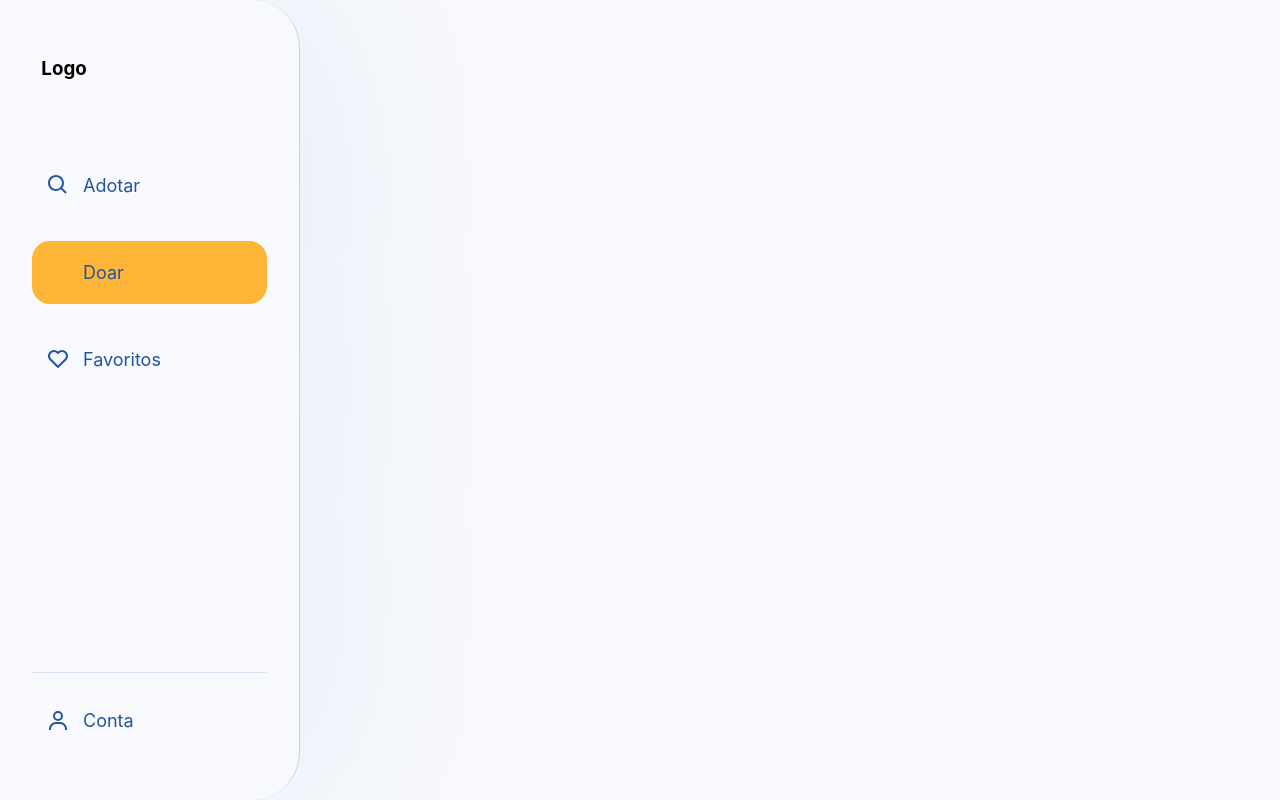
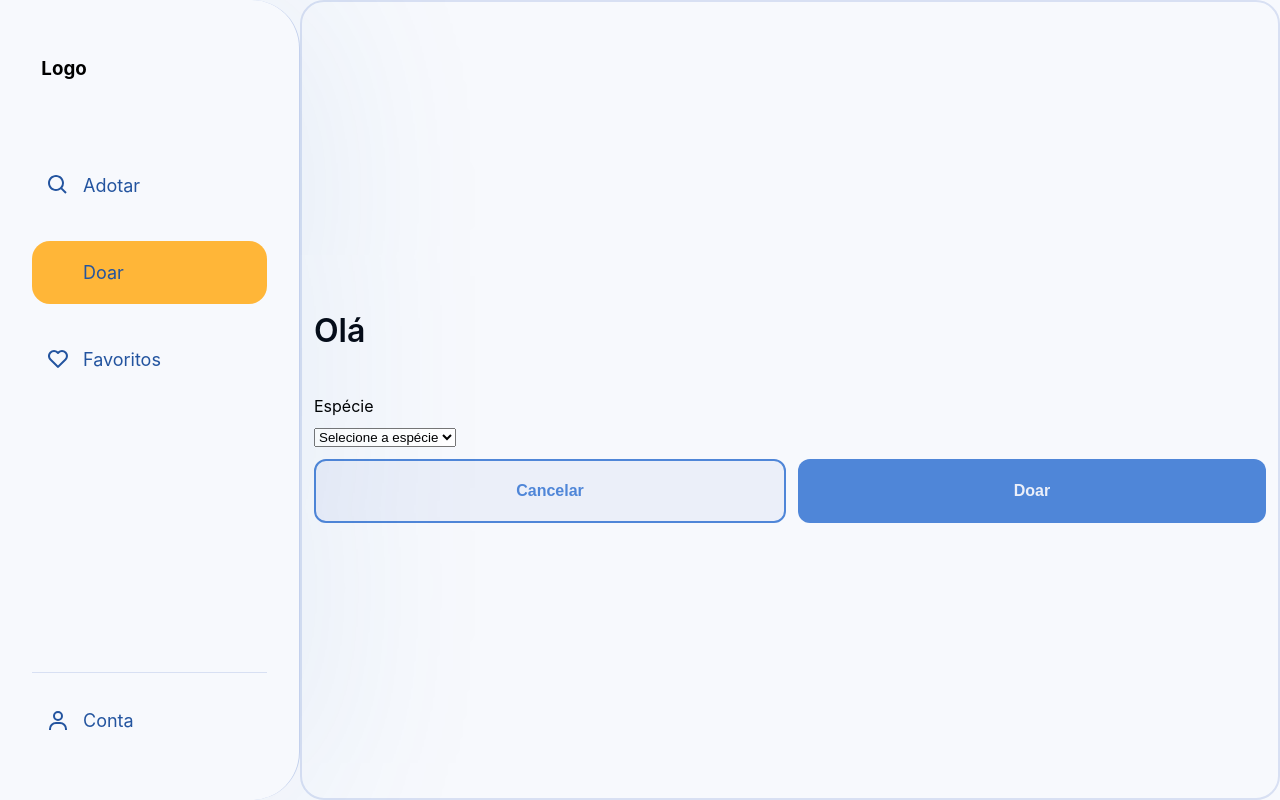
Before and after one commit to PW2-AdotaPet/Frontend_typescript, a React (Create React App) app: page /doar in a window 1280 px wide. Built offline with nearby package versions, Linux system fonts and the light colour scheme; some icons are missing; the HTML template or start-up script is replaced by a standard one.

Commit message:
Criando select para formulário de doação de pet

```diff
--- a/src/Components/Form/Input/index.tsx
+++ b/src/Components/Forms/Input/index.tsx
@@ -1,12 +1,12 @@
 import Style from "./style.module.css";
 
-function Input({ name, value, Icon }: any) {
+function Input({ name, type, status, value, placeholder, Icon }: any) {
   return (
     <div className={Style.container}>
       <label className={Style.label} htmlFor={name}>{name}</label>
       <div className={Style.input}>
         <Icon size={24} />
-        <input type="text" disabled={true} id={name} value={value} />
+        <input type={type} disabled={status} id={name} value={value} placeholder={placeholder}/>
       </div>
     </div>
   );
--- a/src/Components/Form/Input/style.module.css
+++ b/src/Components/Forms/Input/style.module.css
@@ -38,4 +38,6 @@
     font-weight: 400;
     line-height: 1em;
     color: var(--blue-500);
+    width: 100%;
+    outline: none;
 }
--- /dev/null
+++ b/src/Components/Forms/Select/index.tsx
@@ -0,0 +1,23 @@
+import Style from "./style.module.css";
+
+function Select({ options, title, placeholder }: any) {
+  return (
+    <div className={Style.container}>
+      <div className={Style.main}>
+        <label htmlFor={title}>{title}</label>
+        <select id={title} className={Style.select}>
+          <option selected={true} disabled={true}>
+            {placeholder}
+          </option>
+          {options.map((element: any, index: number) => (
+            <option value={element.value} key={index}>
+              {element.value}
+            </option>
+          ))}
+        </select>
+      </div>
+    </div>
+  );
+}
+
+export default Select;
--- /dev/null
+++ b/src/Components/Forms/Select/style.module.css
@@ -0,0 +1,23 @@
+.container {
+    display: flex;
+    flex-direction: column;
+    justify-content: center;
+    align-items: center;
+    gap: 0.75em;
+    flex: 1 0 0;
+}
+
+.main {
+    display: flex;
+    flex-direction: column;
+    align-items: flex-start;
+    gap: 0.75em;
+    align-self: stretch;
+}
+
+.conatiner div label {
+    display: flex;
+    padding: 0 0.5em;
+    align-items: flex-start;
+    align-self: stretch;
+}
--- /dev/null
+++ b/src/Components/Layouts/Title/index.tsx
@@ -0,0 +1,7 @@
+import Style from "./style.module.css"
+
+function Title({contentTitle}: any) {
+    return <h1 className={Style.title}>{contentTitle}</h1>
+}
+
+export default Title
--- /dev/null
+++ b/src/Components/Layouts/Title/style.module.css
@@ -0,0 +1,7 @@
+.title {
+    color: var(--blue-500);
+    font-size: 2em;
+    font-style: normal;
+    font-weight: 600;
+    line-height: 2em;
+}
--- a/src/Components/Pages/Account.tsx
+++ b/src/Components/Pages/Account.tsx
@@ -7,7 +7,7 @@ import Container from "../Layouts/Container";
 import DividerContainer from "../Layouts/DividerContainer";
 import Button from "../Ui/Button";
 import Profile from "../Ui/Profile";
-import Input from "../Form/Input";
+import Input from "../Forms/Input";
 
 function Account() {
   const teste = {
@@ -58,7 +58,7 @@ function Account() {
       </DividerContainer>
       <DividerContainer customClass="column">
         {inputs.map((element: any, index: number) => (
-          <Input name={element.name} Icon={element.icon} value={element.value} key={index} />
+          <Input name={element.name} Icon={element.icon} status={true} value={element.value} key={index} />
         ))}
       </DividerContainer>
       <DividerContainer>
--- /dev/null
+++ b/src/Components/Pages/Donate.tsx
@@ -0,0 +1,30 @@
+import Select from "../Forms/Select"
+import Container from "../Layouts/Container"
+import DividerContainer from "../Layouts/DividerContainer"
+import Main from "../Layouts/Main"
+import Title from "../Layouts/Title"
+import Button from "../Ui/Button"
+
+function Donate() {
+    const racas = [
+        {value:"Pitbull"},
+        {value:"Pug"},
+        {value:"Pinscher"}
+    ]
+    return (
+        <Container>
+            <Main customClass="column">
+                <Title contentTitle="Olá"/>
+                <DividerContainer>
+                    <Select options={racas} title="Espécie" placeholder="Selecione a espécie"/>
+                </DividerContainer>
+                <DividerContainer>
+                    <Button name="Cancelar" customClass="outline"/>
+                    <Button name="Doar" customClass="success"/>
+                </DividerContainer>
+            </Main>
+        </Container>
+    )
+}
+
+export default Donate
--- a/src/Routes/index.tsx
+++ b/src/Routes/index.tsx
@@ -3,6 +3,7 @@ import { Routes, Route, Navigate } from "react-router-dom";
 import Home from "../Components/Pages/Home";
 import Pet from "../Components/Pages/Pet";
 import Account from "../Components/Pages/Account";
+import Donate from "../Components/Pages/Donate";
 
 function RoutesContent() {
   return (
@@ -11,6 +12,7 @@ function RoutesContent() {
       <Route path="/adotar" element={<Home />}/>
       <Route path="/pet" element={<Pet />}/>
       <Route path="/conta" element={<Account />}/>
+      <Route path="/doar" element={<Donate />}/>
     </Routes>
   );
 }
```
